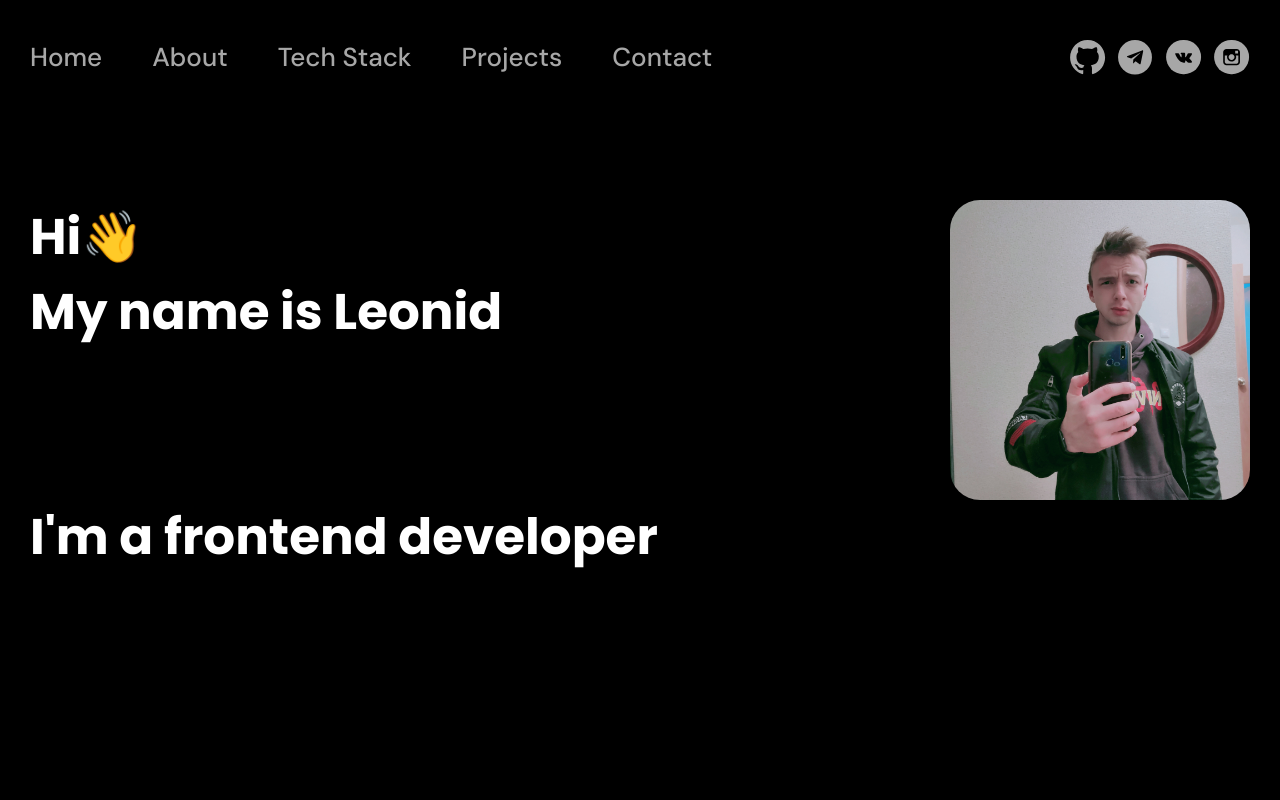
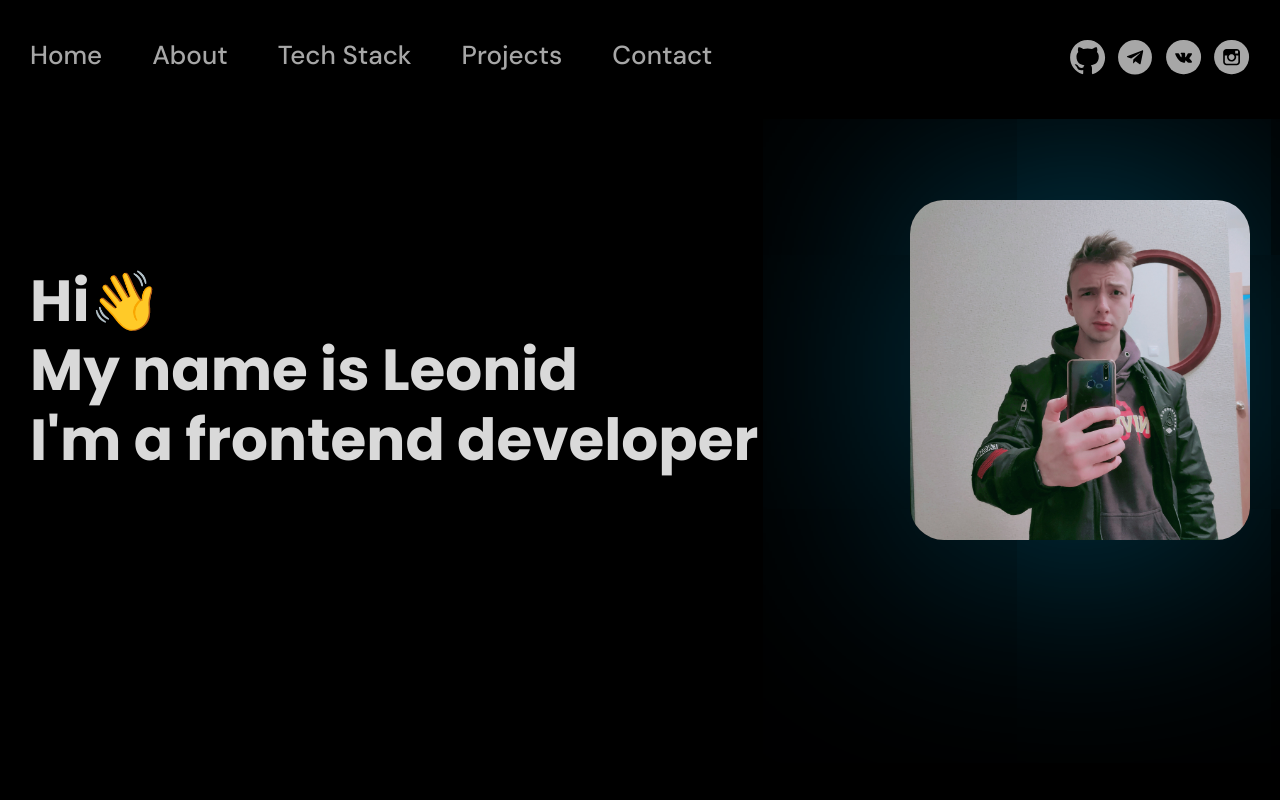
Before and after one commit to dreammc98/portfolio, a React app: page / in a window 1280 px wide. Shown: the top 800 px of the page. Built offline with nearby package versions, Linux system fonts and the light colour scheme.

Commit message:
styled Main

```diff
--- a/src/components/FlexWrapper.tsx
+++ b/src/components/FlexWrapper.tsx
@@ -15,4 +15,5 @@ export const FlexWrapper = styled.div<flexWrapperPropsType>`
   align-items: ${(props) => props.align || "normal"};
   flex-wrap: ${(props) => props.wrap || "nowrap"};
   gap: ${(props) => props.gap || "0"};
+  height: 100%;
 `;
--- a/src/layout/header/Header.tsx
+++ b/src/layout/header/Header.tsx
@@ -26,4 +26,5 @@ const StyledHeader = styled.header`
   right: 0;
   background-color: black;
   padding: 40px 0;
+  z-index: 99999;
 `;
--- a/src/layout/section/main/Main.tsx
+++ b/src/layout/section/main/Main.tsx
@@ -7,15 +7,15 @@ export const Main = () => {
   return (
     <StyledMain>
       <Container>
-        <FlexWrapper justify="space-between">
+        <FlexWrapper justify="space-between" align="center">
           <div>
             <Name>
               Hi👋 <br /> My name is Leonid
             </Name>
+            <MainTitle>I'm a frontend developer</MainTitle>
           </div>
           <Photo src={photo} alt="" />
         </FlexWrapper>
-        <MainTitle>I'm a frontend developer</MainTitle>
       </Container>
     </StyledMain>
   );
@@ -25,21 +25,24 @@ const StyledMain = styled.div`
   padding-top: 200px;
   min-height: 100vh;
   background-color: black;
-  color: white;
+  color: #d9d9d9;
 `;
 
 const Photo = styled.img`
-  width: 300px;
+  max-width: 340px;
   object-fit: cover;
   border-radius: 10%;
+  -webkit-box-shadow: 0px 0px 300px -23px rgba(0, 192, 253, 0.6);
+  -moz-box-shadow: 0px 0px 300px -23px rgba(0, 192, 253, 0.6);
+  box-shadow: 0px 0px 300px -23px rgba(0, 192, 253, 0.6);
 `;
 
 const MainTitle = styled.h1`
-  font-size: 50px;
-  padding: 0;
-  margin: 0;
+  font-size: 58px;
+  font-weight: 700;
 `;
 
 const Name = styled.h2`
-  font-size: 50px;
+  font-size: 58px;
+  font-weight: 700;
 `;
--- a/src/styles/Global.styled.ts
+++ b/src/styles/Global.styled.ts
@@ -15,6 +15,7 @@ body {
     sans-serif;
   -webkit-font-smoothing: antialiased;
   -moz-osx-font-smoothing: grayscale;
+  line-height: 1.2;
 }
 
 code {
```
